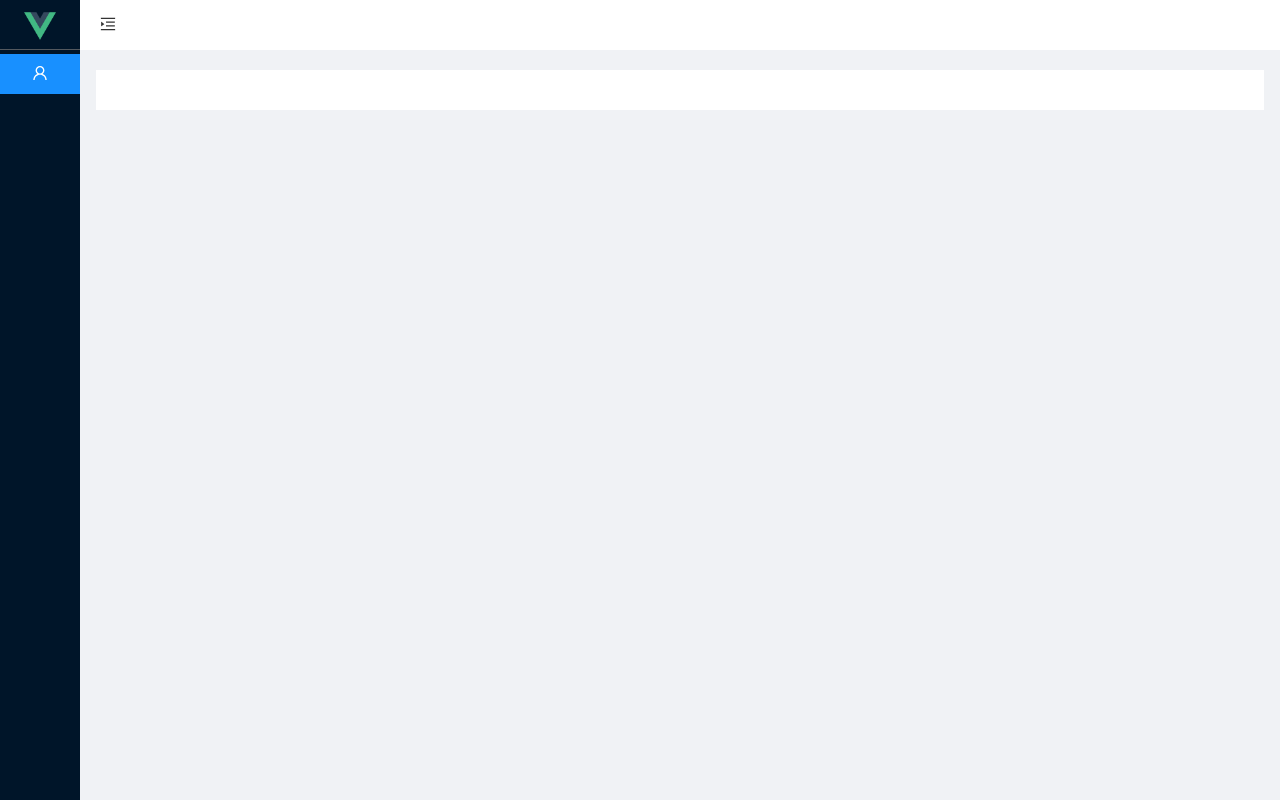
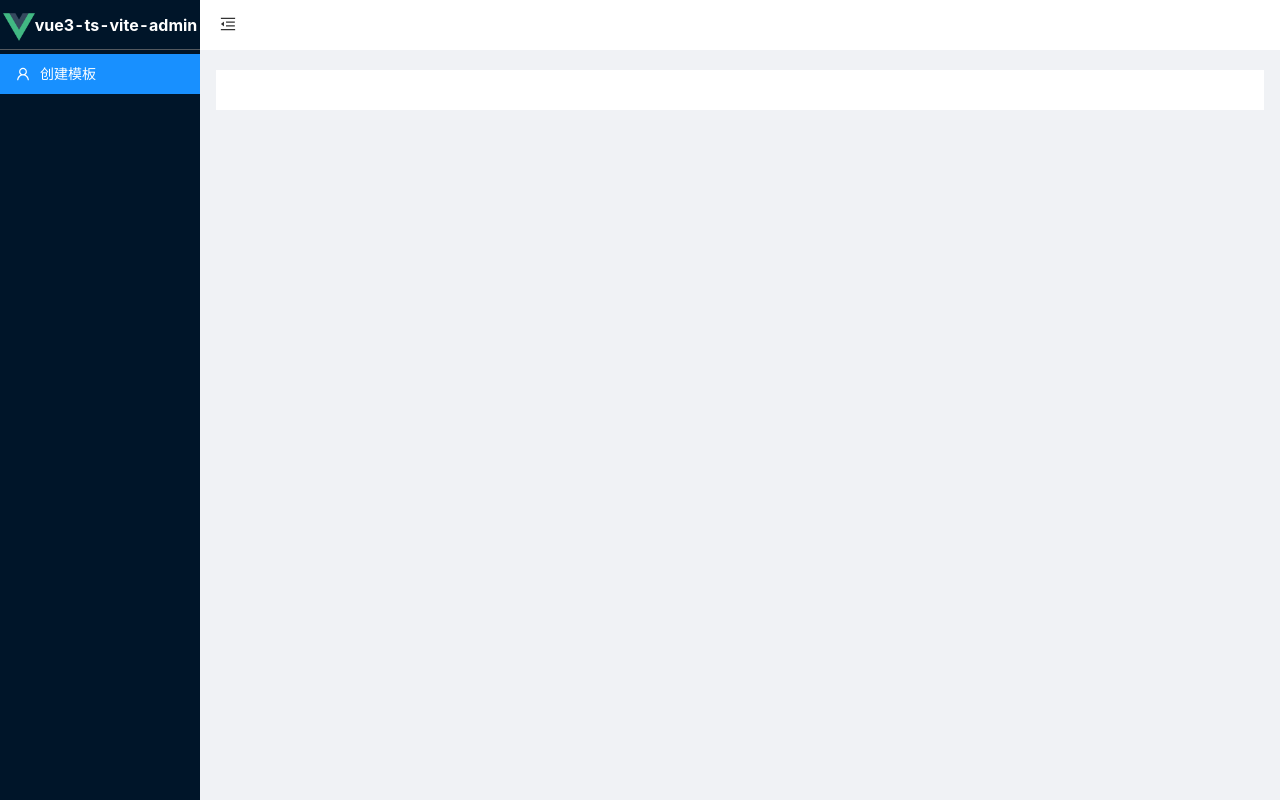
Before and after one commit to jade-liu/vue3-ts-vite-admin, a Vue app: page / in a window 1280 px wide. Before the commit this address had no page. Built offline with nearby package versions, Linux system fonts and the light colour scheme.

Commit message:
improvement:引入vuex4

```diff
--- a/package.json
+++ b/package.json
@@ -10,7 +10,8 @@
     "@ant-design/icons": "^4.6.4",
     "ant-design-vue": "^2.2.8",
     "vue": "^3.2.13",
-    "vue-router": "^4.0.11"
+    "vue-router": "^4.0.11",
+    "vuex": "^4.0.2"
   },
   "devDependencies": {
     "@types/node": "^16.9.6",
--- a/src/layout/components/Navbar/index.vue
+++ b/src/layout/components/Navbar/index.vue
@@ -1,17 +1,22 @@
 <template>
   <div>
-    <menu-unfold-outlined v-if="collapsed" @click="opSider" style="color: #333; font-size: 16px" />
-    <menu-fold-outlined v-else @click="opSider" style="color: #333; font-size: 16px" />
+    <menu-unfold-outlined v-if="collapsed" @click="openSider" style="color: #333; font-size: 16px" />
+    <menu-fold-outlined v-else @click="closeSider" style="color: #333; font-size: 16px" />
   </div>
 </template>
 <script lang="ts" setup>
-  import { inject } from 'vue'
+  import { computed } from 'vue'
+  import { useStore } from 'vuex'
   import { MenuFoldOutlined, MenuUnfoldOutlined } from '@ant-design/icons-vue'
 
-  const collapsed: any = inject('collapsed')
-  const emit = defineEmits(['setSiderStatus'])
+  const store = useStore()
+  const collapsed = computed(() => store.getters.collapsed)
 
-  const opSider = () => {
-    emit('setSiderStatus', !collapsed.value)
+  const openSider = () => {
+    store.dispatch('openSidebar')
+  }
+
+  const closeSider = () => {
+    store.dispatch('closeSidebar')
   }
 </script>
--- a/src/layout/components/Sidebar/Logo.vue
+++ b/src/layout/components/Sidebar/Logo.vue
@@ -5,9 +5,11 @@
   </div>
 </template>
 <script lang="ts" setup>
-  import { inject } from 'vue'
+  import { computed } from 'vue'
+  import { useStore } from 'vuex'
 
-  const collapsed = inject('collapsed')
+  const store = useStore()
+  const collapsed = computed(() => store.getters.collapsed)
 
   const openLink = () => {
     window.open('https://github.com/jade-liu/vue-element-admin', '_blank')
--- a/src/layout/index.vue
+++ b/src/layout/index.vue
@@ -5,7 +5,7 @@
     </a-layout-sider>
     <a-layout>
       <a-layout-header class="header-custom-trigger">
-        <Navbar @setSiderStatus="setSiderStatus" />
+        <Navbar />
       </a-layout-header>
       <a-layout-content class="content-custom-trigger" :style="{ height: contentHeight }">
         <AppMain />
@@ -14,16 +14,16 @@
   </a-layout>
 </template>
 <script lang="ts" setup>
-  import { ref, provide, computed } from 'vue'
+  import { computed } from 'vue'
+  import { useStore } from 'vuex'
   import Sidebar from './components/sidebar/index.vue'
   import Navbar from './components/Navbar/index.vue'
   import AppMain from './components/AppMain.vue'
 
   const contentHeight = computed(() => `${document.body.clientHeight - 52}px`)
 
-  const collapsed = ref(true)
-  provide('collapsed', collapsed)
-  const setSiderStatus = (e: any) => (collapsed.value = e)
+  const store = useStore()
+  const collapsed = computed(() => store.getters.collapsed)
 </script>
 <style lang="less" scoped>
   .layout-custom-trigger {
--- a/src/main.ts
+++ b/src/main.ts
@@ -4,5 +4,6 @@ import 'ant-design-vue/dist/antd.css'
 
 import App from './App.vue'
 import router from './router/index'
+import store from './store/index'
 
-createApp(App).use(router).use(Antd).mount('#app')
+createApp(App).use(Antd).use(router).use(store).mount('#app')
--- /dev/null
+++ b/src/store/getters.ts
@@ -0,0 +1,4 @@
+const getters = {
+  collapsed: (state: any) => state.app.collapsed
+}
+export default getters
--- /dev/null
+++ b/src/store/index.ts
@@ -0,0 +1,18 @@
+import { createStore } from 'vuex'
+import getters from './getters'
+
+//因为我把模块拆分了，但是我又不想每次都导入，就通过这个自动导入modules目录下的模块，vite通过import引入
+// const modulesFiles = import.meta.globEager('./module/*.ts')
+const modulesFiles: any = import.meta.globEager('./module/*.ts')
+const modules: { [key: string]: any } = {}
+for (const modulePath in modulesFiles) {
+  const moduleName = modulePath.replace(/^\.\/\module\/(.*)\.\w+$/, '$1')
+  const value = modulesFiles[modulePath]
+  modules[moduleName] = value.default
+}
+
+// 调用createStore
+export default createStore({
+  getters,
+  modules
+})
--- /dev/null
+++ b/src/store/module/app.ts
@@ -0,0 +1,27 @@
+const state = {
+  collapsed: false
+}
+
+const mutations = {
+  OPEN_SIDEBAR: (state: any) => {
+    state.collapsed = false
+  },
+  CLOSE_SIDEBAR: (state: any) => {
+    state.collapsed = true
+  }
+}
+
+const actions = {
+  openSidebar: ({ commit }: any) => {
+    commit('OPEN_SIDEBAR')
+  },
+  closeSidebar: ({ commit }: any) => {
+    commit('CLOSE_SIDEBAR')
+  }
+}
+
+export default {
+  state,
+  mutations,
+  actions
+}
--- a/vite.config.ts
+++ b/vite.config.ts
@@ -1,7 +1,6 @@
 import { defineConfig } from 'vite'
 import vue from '@vitejs/plugin-vue'
 import { resolve } from 'path'
-
 
 // https://vitejs.dev/config/
 export default defineConfig({
```
